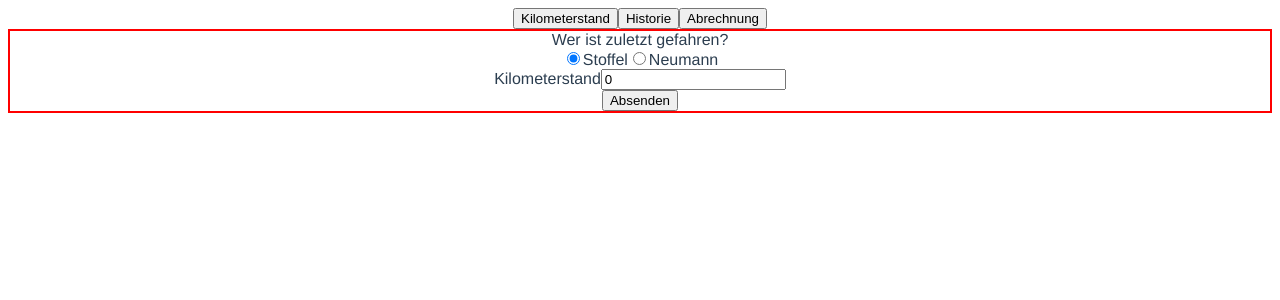
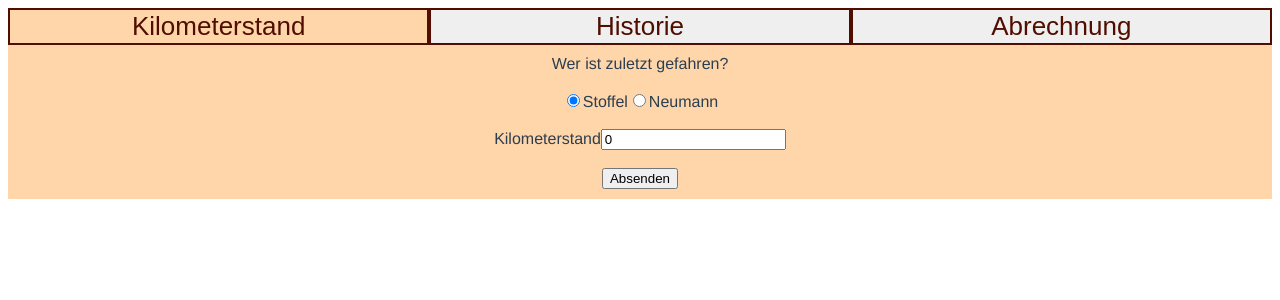
Before and after one commit to t4ub3/meggieVue, a Vue app: page / in a window 1280 px wide. Shown: the top 300 px of the page. Built offline with nearby package versions, Linux system fonts and the light colour scheme.

Commit message:
css angepasst und B(E)M implementiert

```diff
--- a/src/App.vue
+++ b/src/App.vue
@@ -1,6 +1,6 @@
 <template>
   <div id="app">
-    <main-menu @select-page="showNewPage($event)"></main-menu>
+    <main-menu @select-page="showNewPage($event)" :currentPage="currentPage"></main-menu>
     <Mileage-page v-if="currentPage == 'MileagePage'"/>
     <history-page v-if="currentPage == 'HistoryPage'"/>
     <billing-page v-if="currentPage == 'BillingPage'"/>
--- a/src/components/MainMenu.vue
+++ b/src/components/MainMenu.vue
@@ -1,8 +1,8 @@
 <template>
-    <nav>
-        <menu-item :text="'Kilometerstand'" @click.native="triggerPageSelect($event, 'MileagePage')" ></menu-item>
-        <menu-item :text="'Historie'" @click.native="triggerPageSelect($event, 'HistoryPage')"></menu-item>
-        <menu-item :text="'Abrechnung'" @click.native="triggerPageSelect($event, 'BillingPage')"></menu-item>
+    <nav class="nav">
+        <menu-item :text="'Kilometerstand'" @click.native="triggerPageSelect($event, 'MileagePage')" :isActive="currentPage==='MileagePage'"></menu-item>
+        <menu-item :text="'Historie'" @click.native="triggerPageSelect($event, 'HistoryPage')" :isActive="currentPage==='HistoryPage'"></menu-item>
+        <menu-item :text="'Abrechnung'" @click.native="triggerPageSelect($event, 'BillingPage')" :isActive="currentPage==='BillingPage'"></menu-item>
     </nav>
 </template>
 
@@ -19,10 +19,18 @@ export default {
         triggerPageSelect: function(event, pageName) {
             this.$emit("select-page", pageName);
         }
+    },
+
+    props: {
+        currentPage: String
     }
 }
 </script>
 
 <style scoped>
-
+    .nav{
+        display: flex;
+        justify-content: space-evenly;
+        align-items: center;
+    }
 </style>
--- a/src/components/MenuItem.vue
+++ b/src/components/MenuItem.vue
@@ -1,5 +1,5 @@
 <template>
-    <button @click="openHistory">
+    <button :class="classButton">
         {{text}}
     </button>
 </template>
@@ -8,17 +8,33 @@
 export default {
     name: "MenuItem",
     props: {
-        text: String
+        text: String,
+        isActive: Boolean
     },
-    methods: {
-        openHistory() {
-
+    computed: {
+        classButton(){
+            if (this.isActive) {
+                return "menu-button menu-button--active";
+            } else {
+                return "menu-button";
+            }
         }
     }
-
 }
 </script>
 
 <style scoped>
-
+    .menu-button{
+        width: 100%;
+        font-size: 26px;
+        border: 2px solid #500D00;
+        color: #500D00;
+    }
+    .menu-button:hover{
+        background-color: #500D00;
+        color: white;
+    }
+    .menu-button--active{
+        background-color: #FFD6AA;
+    }
 </style>
--- a/src/components/MileagePage.vue
+++ b/src/components/MileagePage.vue
@@ -1,15 +1,15 @@
 <template>
     <div class="box">
         Wer ist zuletzt gefahren?
-        <br>
+        <br><br>
         <input id="radio-stoffel" name="radio-driven-last" type="radio" value="stoffel" v-model="driver"/>
         <label for="radio-stoffel">Stoffel</label>
         <input id="radio-neumann" name="radio-driven-last" type="radio" value="neumann" v-model="driver"/>
         <label for="radio-neumann">Neumann</label>
-        <br>
+        <br><br>
         <label for="input-mileage">Kilometerstand</label>
         <input id="input-mileage" type="number" v-model="mileage"/>
-        <br>
+        <br><br>
         <button @click="submitRecord">Absenden</button>
     </div>
 </template>
@@ -34,6 +34,7 @@ export default {
 
 <style scoped>
     .box {
-        border: 2px solid red
+        padding: 10px;
+        background-color: #FFD6AA;
     }
 </style>
```
